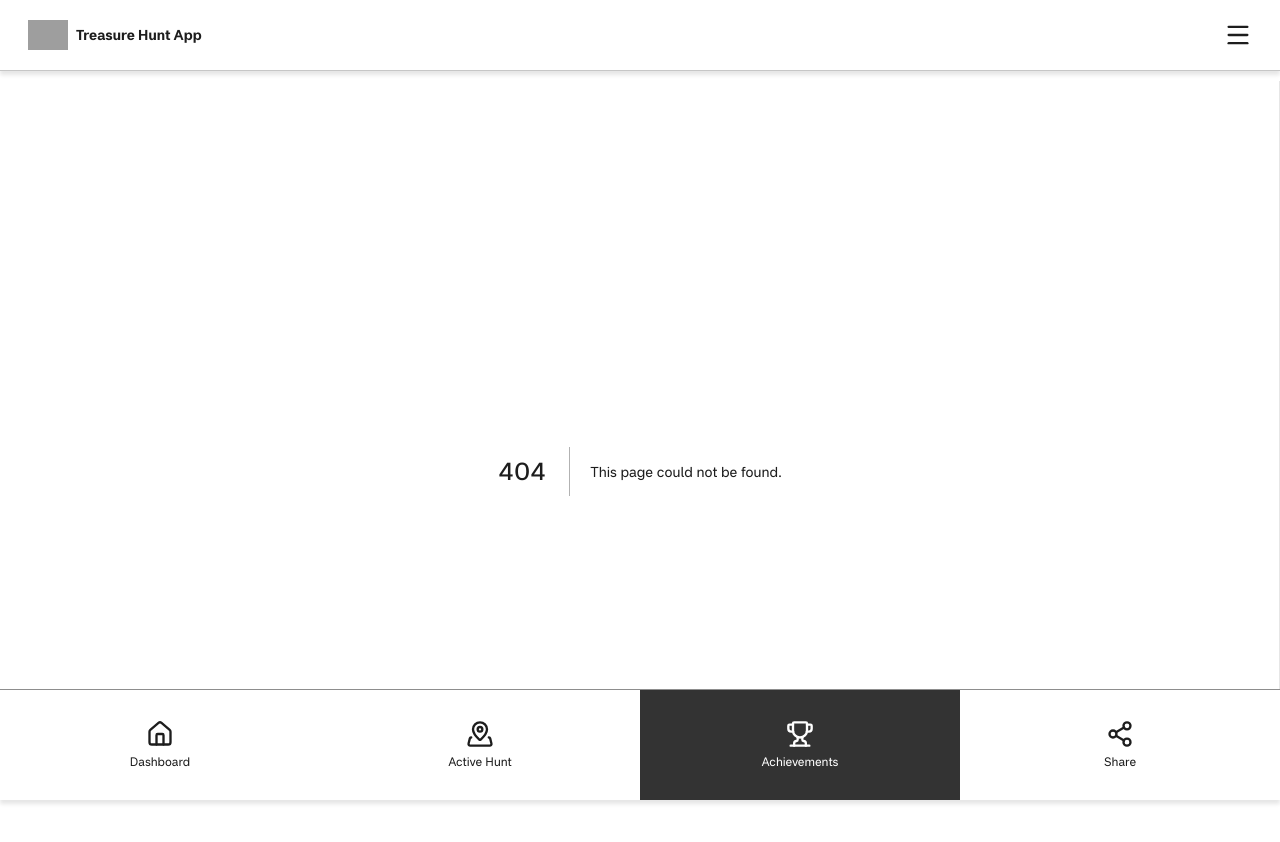
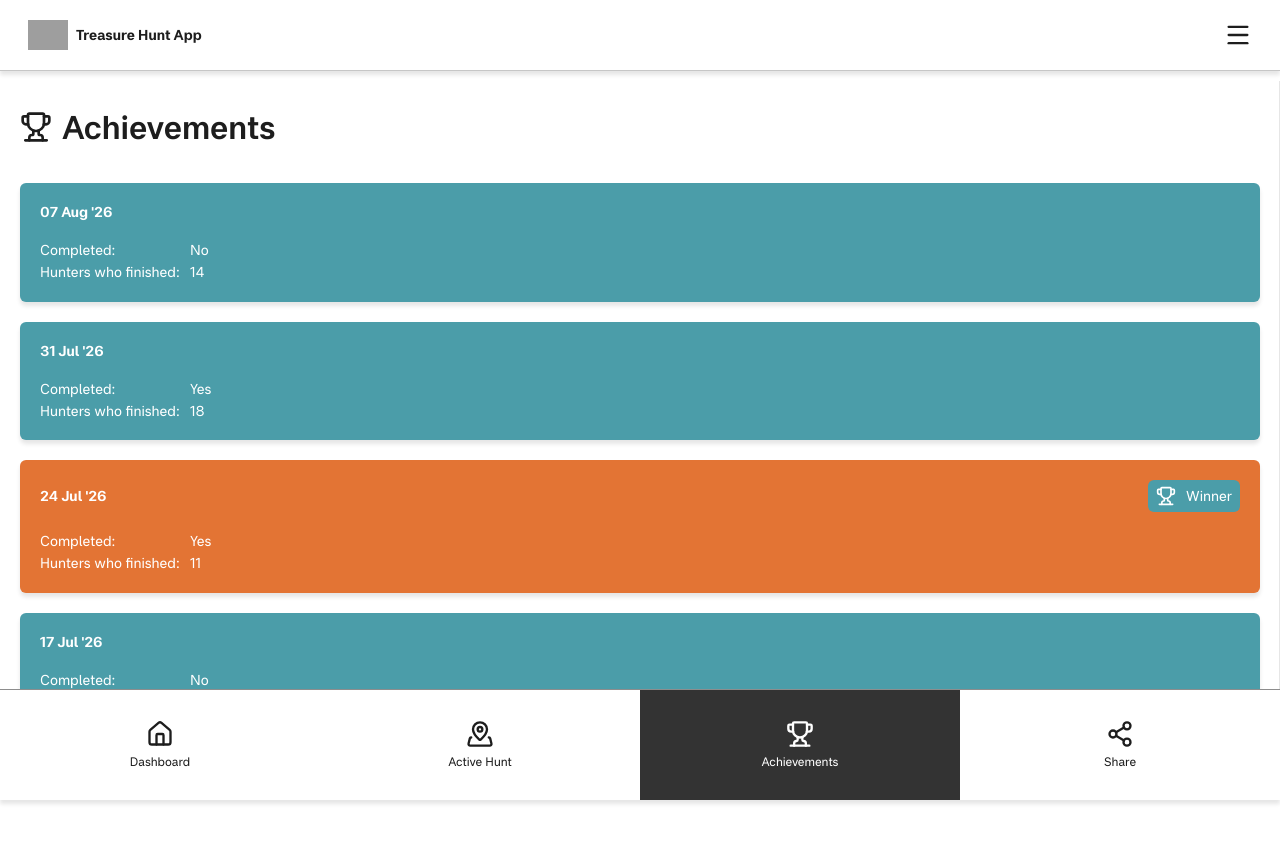
Before and after one commit to The-Wright-Designs/treasure-hunt-app, a Next.js app: page /achievements in a window 1280 px wide. Before the commit this address had no page. Shown: the top 842 px of the page. Built offline with nearby package versions, Linux system fonts and the light colour scheme; grey boxes are pictures that could not be loaded.

Commit message:
feat: add achievements page

```diff
--- /dev/null
+++ b/_components/ui/cards/active-hunt/achievements/past-hunt-card.tsx
@@ -0,0 +1,64 @@
+import classNames from "classnames";
+import { Trophy } from "lucide-react";
+
+interface PastHuntCardProps {
+  date: string;
+  completed: boolean;
+  noOfHunters: number;
+  winner?: boolean;
+  cssClasses?: string;
+}
+
+function formatPastHuntDate(isoString: string): string {
+  const fmt = new Intl.DateTimeFormat("en-ZA", {
+    timeZone: "Africa/Johannesburg",
+    day: "numeric",
+    month: "short",
+    year: "numeric",
+  }).formatToParts(new Date(isoString));
+
+  const get = (type: string) => fmt.find((p) => p.type === type)?.value ?? "";
+
+  return `${get("day")} ${get("month")} '${get("year").slice(2)}`;
+}
+
+const PastHuntCard = ({
+  date,
+  completed,
+  noOfHunters,
+  winner = false,
+  cssClasses,
+}: PastHuntCardProps) => {
+  return (
+    <div
+      className={classNames(
+        "rounded-[6px] shadow-[0px_4px_4px_0px_rgba(0,0,0,0.1)] flex flex-col gap-5 p-5 overflow-hidden",
+        winner ? "bg-orange" : "bg-teal",
+        cssClasses,
+      )}
+    >
+      <div className="flex items-center justify-between gap-[10px]">
+        <h3 className="text-white">{formatPastHuntDate(date)}</h3>
+        {winner && (
+          <div className="bg-teal rounded-[6px] flex gap-[10px] items-center justify-center px-2 py-[6px]">
+            <Trophy size={20} color="#FFFFFF" />
+            <p className="text-white">Winner</p>
+          </div>
+        )}
+      </div>
+
+      <div className="flex flex-col gap-1">
+        <div className="flex gap-[10px]">
+          <p className="text-white w-[140px] shrink-0">Completed:</p>
+          <p className="text-white flex-1">{completed ? "Yes" : "No"}</p>
+        </div>
+        <div className="flex gap-[10px]">
+          <p className="text-white w-[140px] shrink-0">Hunters who finished:</p>
+          <p className="text-white flex-1">{noOfHunters}</p>
+        </div>
+      </div>
+    </div>
+  );
+};
+
+export default PastHuntCard;
--- a/_components/ui/cards/info-card.tsx
+++ b/_components/ui/cards/active-hunt/info-card.tsx
@@ -1,7 +1,7 @@
 import classNames from "classnames";
 import { ShieldCheck, Megaphone } from "lucide-react";
 import ButtonLink from "@/_components/ui/buttons/button-link";
-import CardSlider from "@/_components/ui/cards/card-slider";
+import CardSlider from "@/_components/ui/cards/active-hunt/card-slider";
 
 interface InfoCardProps {
   backgroundColor?: "orange" | "teal";
--- a/_data/general-data.json
+++ b/_data/general-data.json
@@ -12,5 +12,28 @@
     "mapLongitude": 23.37803971900292,
     "mapLatitude": -34.06090378023144,
     "mapZoom": 15
-  }
+  },
+  "pastHunts": [
+    {
+      "date": "2026-08-07T10:00:00+02:00",
+      "completed": false,
+      "noOfHunters": 14
+    },
+    {
+      "date": "2026-07-31T10:00:00+02:00",
+      "completed": true,
+      "noOfHunters": 18
+    },
+    {
+      "date": "2026-07-24T10:00:00+02:00",
+      "completed": true,
+      "noOfHunters": 11,
+      "winner": true
+    },
+    {
+      "date": "2026-07-17T10:00:00+02:00",
+      "completed": false,
+      "noOfHunters": 22
+    }
+  ]
 }
--- /dev/null
+++ b/app/(dashboard)/achievements/page.tsx
@@ -0,0 +1,30 @@
+import { Trophy } from "lucide-react";
+import PastHuntCard from "@/_components/ui/cards/active-hunt/achievements/past-hunt-card";
+import data from "@/_data/general-data.json";
+
+const { pastHunts } = data;
+
+const AchievementsPage = () => {
+  return (
+    <div className="flex flex-col gap-10 px-5 py-10">
+      <div className="flex gap-[10px] items-center">
+        <Trophy size={32} color="#1D1D1D" />
+        <h1>Achievements</h1>
+      </div>
+
+      <div className="flex flex-col gap-5">
+        {pastHunts.map((hunt) => (
+          <PastHuntCard
+            key={hunt.date}
+            date={hunt.date}
+            completed={hunt.completed}
+            noOfHunters={hunt.noOfHunters}
+            winner={"winner" in hunt && hunt.winner}
+          />
+        ))}
+      </div>
+    </div>
+  );
+};
+
+export default AchievementsPage;
--- a/app/(dashboard)/active-hunt/page.tsx
+++ b/app/(dashboard)/active-hunt/page.tsx
@@ -1,5 +1,5 @@
 import { MapPinned } from "lucide-react";
-import HuntCard from "@/_components/ui/cards/hunt-card";
+import HuntCard from "@/_components/ui/cards/active-hunt/hunt-card";
 import MapComponent from "@/_components/ui/google-map";
 import data from "@/_data/general-data.json";
 
--- a/app/(dashboard)/dashboard/page.tsx
+++ b/app/(dashboard)/dashboard/page.tsx
@@ -1,11 +1,9 @@
-import InfoCard from "@/_components/ui/cards/info-card";
-import HuntCard from "@/_components/ui/cards/hunt-card";
+import InfoCard from "@/_components/ui/cards/active-hunt/info-card";
+import HuntCard from "@/_components/ui/cards/active-hunt/hunt-card";
 import generalData from "@/_data/general-data.json";
-import { formatDeadlineLabel } from "@/_lib/utils/format-deadline";
 
 const { activeHunt } = generalData;
 const { deadline: deadlineIso, prizeAmount, activeHunters } = activeHunt;
-const deadlineDisplay = formatDeadlineLabel(deadlineIso);
 
 const Dashboard = () => {
   return (
```
Also changed, not shown: _components/ui/cards/active-hunt/card-slider.tsx (renamed from _components/ui/cards/card-slider.tsx), _components/ui/cards/active-hunt/hunt-card.tsx (renamed from _components/ui/cards/hunt-card.tsx).
